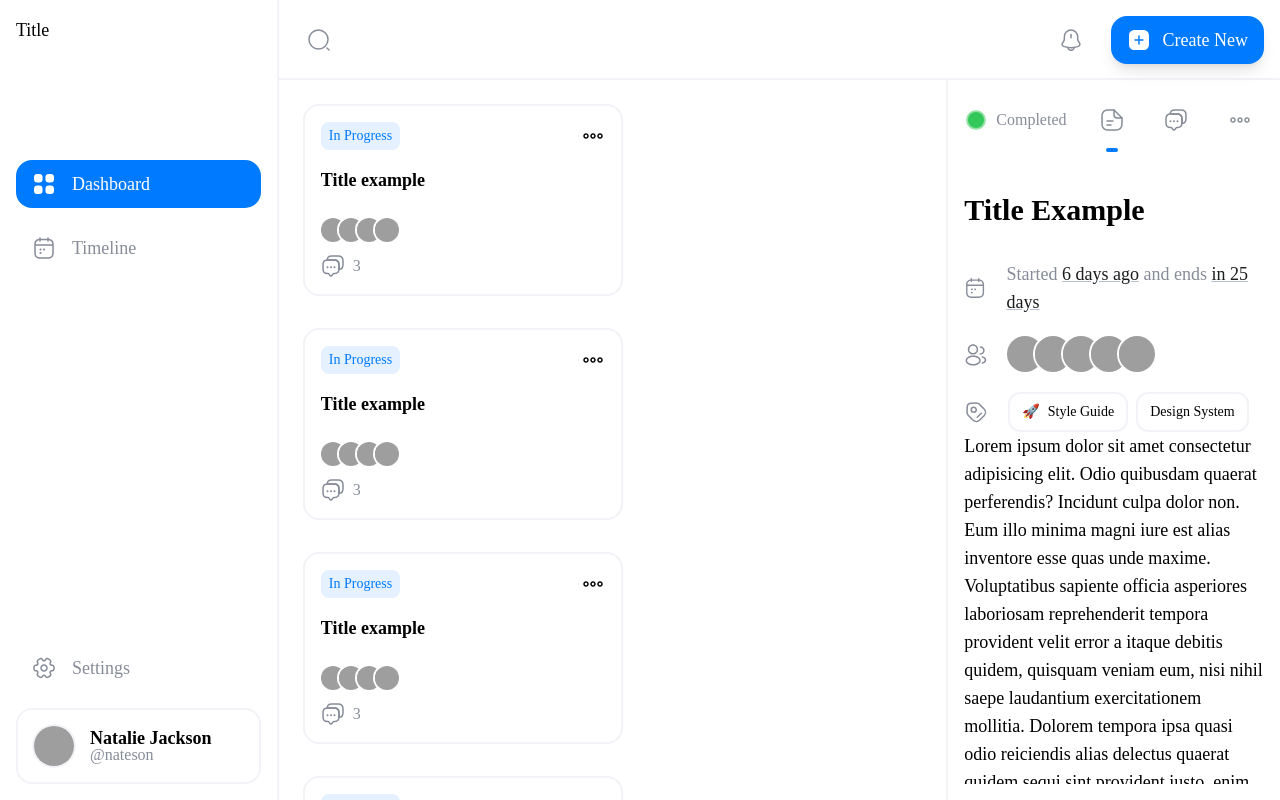
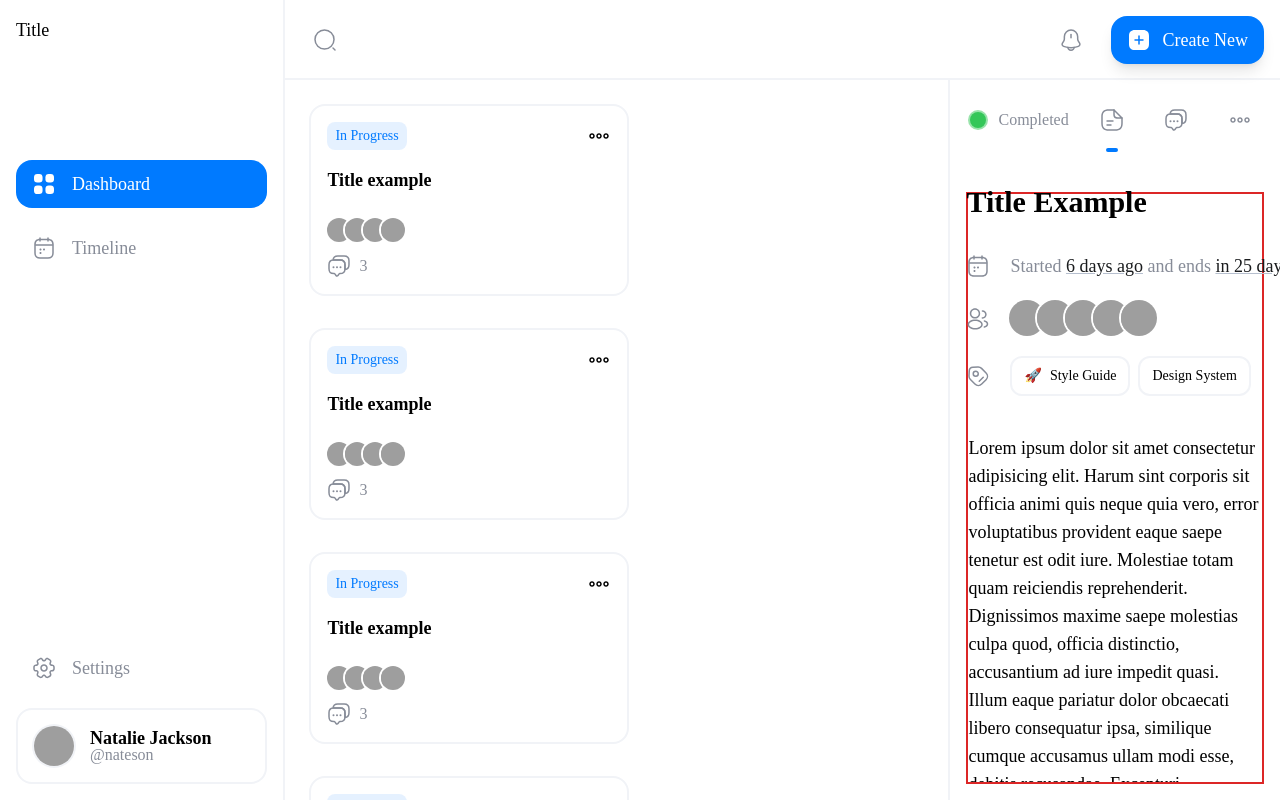
Before and after one commit to gochelias/tasklab, a Next.js app in the folder apps/web/: page / in a window 1280 px wide. Shown: the top 800 px of the page. Built offline with nearby package versions, Linux system fonts and the light colour scheme; grey boxes are pictures that could not be loaded.

Commit message:
refactor(web): view of the task panels

```diff
--- a/apps/web/package.json
+++ b/apps/web/package.json
@@ -12,18 +12,20 @@
 		"clean": "rimraf ./.next ./.turbo ./node_modules"
 	},
 	"dependencies": {
+		"@headlessui/react": "1.6.2",
 		"@tasklab/ui": "*",
-		"@headlessui/react": "1.6.2",
 		"formik": "2.2.9",
 		"moment": "2.29.3",
 		"next": "12.1.6",
 		"react": "18.1.0",
+		"react-custom-scrollbars": "4.2.1",
 		"react-dom": "18.1.0"
 	},
 	"devDependencies": {
 		"@tasklab/config": "*",
 		"@types/node": "17.0.32",
 		"@types/react": "18.0.9",
+		"@types/react-custom-scrollbars": "^4.0.10",
 		"autoprefixer": "10.4.7",
 		"eslint": "8.15.0",
 		"next-transpile-modules": "9.0.0",
--- a/apps/web/src/components/task/TaskInfo.tsx
+++ b/apps/web/src/components/task/TaskInfo.tsx
@@ -1,127 +1,69 @@
-import { CalendarIcon, ProfileUserIcon, Tag, TagIcon } from '@tasklab/ui';
-import moment from 'moment';
-import { AvatarsStacked } from './AvatarStacked';
-
-const startsAtDate = moment('2022-05-16T16:04:02.715Z').format('MMM Do YY');
-const startsAt = moment('2022-05-16T16:04:02.715Z').fromNow();
-const endsAt = moment('2022-06-16T16:04:02.715Z').fromNow();
-const endsAtDate = moment('2022-06-16T16:04:02.715Z').format('MMM Do YY');
-
-const img =
-	'https://images.unsplash.com/photo-1597223557154-721c1cecc4b0?ixlib=rb-1.2.1&ixid=MnwxMjA3fDB8MHxzZWFyY2h8Mnx8aHVtYW4lMjBmYWNlfGVufDB8fDB8fA%3D%3D&w=1000&q=80';
-const task = {
-	id: '1',
-	title: 'Title example',
-	assignedTo: [img, img, img, img, img],
-};
-
 export const TaskInfo = () => (
 	<>
-		<div className="absolute">
-			<h1 className="text-3xl font-semibold">Title Example</h1>
-			<div className="my-8 space-y-5">
-				<div className="text-100-light dark:text-100-dark flex select-none items-center space-x-5">
-					<CalendarIcon />
-					<p>
-						Started{' '}
-						<span
-							title={startsAtDate}
-							className="decoration-200-light dark:decoration-200-dark text-black underline dark:text-white"
-						>
-							{startsAt}
-						</span>{' '}
-						and ends{' '}
-						<span
-							title={endsAtDate}
-							className="decoration-200-light dark:decoration-200-dark text-black underline dark:text-white"
-						>{`${endsAt}`}</span>
-					</p>
-				</div>
-				<div className="text-100-light dark:text-100-dark flex select-none items-center space-x-5">
-					<ProfileUserIcon />
-					<div className="flex items-center -space-x-2 ">
-						<AvatarsStacked task={task} max="20" isPreview={true} />
-					</div>
-				</div>
-				<div className="my-4 flex items-center space-x-5">
-					<TagIcon className="text-100-light dark:text-100-dark" />
-					<div className="flex space-x-2 text-sm ">
-						<button className="tag">
-							<Tag label="Style Guide" emoji="🚀" />
-						</button>
-						<button className="tag">
-							<Tag label="Design System" />
-						</button>
-					</div>
-				</div>
-			</div>
-		</div>
-		<div className="selection:bg-200-light h-full pt-60">
-			<p className="h-full overflow-y-auto">
-				Lorem ipsum dolor sit amet consectetur adipisicing elit. Odio
-				quibusdam quaerat perferendis? Incidunt culpa dolor non. Eum
-				illo minima magni iure est alias inventore esse quas unde
-				maxime. Voluptatibus sapiente officia asperiores laboriosam
-				reprehenderit tempora provident velit error a itaque debitis
-				quidem, quisquam veniam eum, nisi nihil saepe laudantium
-				exercitationem mollitia. Dolorem tempora ipsa quasi odio
-				reiciendis alias delectus quaerat quidem sequi sint provident
-				iusto, enim excepturi corporis molestiae cumque, repellat
-				mollitia quisquam quae in, expedita necessitatibus! Ipsum ipsa
-				necessitatibus quibusdam reprehenderit tempora accusantium,
-				alias possimus. Earum impedit blanditiis consequatur quisquam
-				omnis et aspernatur soluta aperiam nostrum officiis commodi
-				asperiores, facere deleniti culpa at nesciunt nobis placeat!
-				Modi perspiciatis optio illum error autem voluptatibus dolor
-				laboriosam officiis facilis incidunt nulla dignissimos
-				asperiores omnis, nemo illo tempore veniam officia neque
-				aspernatur repellat qui. Repudiandae, saepe quis sunt
-				voluptatibus quam, laborum eveniet fugit consectetur dolore
-				reiciendis nesciunt, dignissimos debitis obcaecati suscipit odit
-				reprehenderit ea blanditiis tempore delectus! At culpa odit,
-				tempora impedit, molestias iusto eveniet ratione veniam
-				laudantium numquam, excepturi est? Ut itaque, deleniti veniam
-				expedita aut dolorum atque beatae quis nihil voluptas deserunt
-				ab eius pariatur eligendi, corrupti, minus animi voluptatibus.
-				Nostrum nihil dolore reprehenderit illo enim iusto architecto
-				minus obcaecati quas, harum, doloribus non? Accusamus expedita
-				deserunt voluptatem eligendi animi cumque quaerat non inventore
-				totam doloribus, sunt doloremque nobis saepe officiis impedit!
-				Sunt sequi voluptas odio consequuntur. Assumenda perferendis
-				quibusdam beatae, maiores ducimus quis debitis sequi sapiente,
-				pariatur doloribus voluptates aut, et dolor eos quisquam.
-				Pariatur, sint. Eveniet quam repellat enim aliquam, earum error
-				quod nemo voluptatum tempore similique magnam optio voluptate
-				expedita ea eaque, minima in delectus aliquid magni! Rem sequi
-				ipsa blanditiis, cum pariatur nam ullam, odio nulla, ab
-				consectetur neque. Ipsa corporis perferendis incidunt, inventore
-				explicabo commodi magnam praesentium dignissimos nam suscipit
-				error fugit porro laudantium ipsam officiis iste veniam
-				accusamus, unde nisi non iusto quos debitis illo velit. Nesciunt
-				tempora impedit ut, beatae eveniet id! Eaque exercitationem, ad
-				voluptatem impedit nisi harum ratione saepe et facilis velit
-				blanditiis dolorum obcaecati tempora vel itaque aut, architecto
-				in, corrupti a. Consectetur qui ipsa, fuga modi esse
-				consequuntur officiis unde, quia, iusto expedita dolores.
-				Praesentium voluptas iure eligendi eaque ullam consequatur. Ea,
-				magnam nam. Veritatis dolorem fugiat eligendi numquam aspernatur
-				voluptatem perspiciatis dolore hic nesciunt quam accusantium
-				ratione consectetur beatae natus maiores deleniti veniam
-				delectus optio quae id, maxime quod est. Aut culpa sit eum, hic
-				nesciunt laboriosam voluptatibus provident, sed repellendus
-				voluptatem iusto ullam! Dolorum non iusto esse distinctio
-				pariatur assumenda inventore iure labore maxime omnis corporis
-				error nostrum, corrupti est quaerat neque in reiciendis quod
-				amet ex ipsa a! Explicabo omnis a corrupti, fuga voluptatibus
-				nostrum perferendis. Delectus veritatis nam nostrum non vel,
-				velit minus praesentium nulla eligendi voluptate sint, ducimus
-				iste reiciendis voluptas provident dolorem, laborum
-				reprehenderit architecto cum? Vitae maiores, fugiat aperiam nam
-				officiis adipisci neque tenetur tempora facilis! Cum illum
-				molestiae eaque. Sit omnis quidem nesciunt magnam veniam
-				doloribus mollitia unde optio maiores consequuntur amet
-				explicabo magni reiciendis asperiores, veritatis necessitatibus
-				non illum laborum! - FIN
+		<div className="selection:bg-200-light h-full border-2 border-red-600  pt-60">
+			<p className="h-full max-h-full overflow-y-auto">
+				Lorem ipsum dolor sit amet consectetur adipisicing elit. Harum
+				sint corporis sit officia animi quis neque quia vero, error
+				voluptatibus provident eaque saepe tenetur est odit iure.
+				Molestiae totam quam reiciendis reprehenderit. Dignissimos
+				maxime saepe molestias culpa quod, officia distinctio,
+				accusantium ad iure impedit quasi. Illum eaque pariatur dolor
+				obcaecati libero consequatur ipsa, similique cumque accusamus
+				ullam modi esse, debitis recusandae. Excepturi consectetur omnis
+				molestiae cum saepe impedit repellat corrupti voluptate
+				aspernatur, recusandae non porro sunt repellendus neque, at
+				ducimus officia ipsum laboriosam minus doloremque quia ipsa vel
+				cumque provident? Porro, repudiandae obcaecati doloribus
+				temporibus est consequatur quidem. Magni, quod, pariatur neque
+				voluptas at maxime consequuntur unde quas necessitatibus cum
+				quaerat qui? Hic porro aspernatur exercitationem numquam
+				laudantium eos provident voluptate ut optio itaque, tempora
+				fugiat quae, odio, labore similique ratione dignissimos autem!
+				Nemo consectetur ratione amet eaque omnis corrupti atque
+				cupiditate dolore facilis repellendus nisi quas iste nostrum
+				tenetur recusandae, ullam tempora facere aperiam quae suscipit
+				quos ipsum reprehenderit perferendis perspiciatis. Architecto
+				nulla amet tempora numquam doloribus velit debitis quibusdam
+				ducimus suscipit quasi, atque quam explicabo error vel
+				reiciendis impedit modi voluptatum! Voluptatum iure quis maiores
+				neque totam eaque veritatis optio hic impedit earum, placeat
+				omnis necessitatibus saepe, cum, inventore minima quas quos.
+				Optio delectus similique sunt laborum, atque autem asperiores
+				impedit odit sequi voluptatum at veritatis tempora temporibus
+				minus nam distinctio est numquam? Magni vitae ducimus laudantium
+				quasi nam dolores sint magnam distinctio atque dignissimos.
+				Eligendi maiores deserunt id dicta cum, obcaecati, repellat unde
+				perferendis facilis, doloribus tempora! Nemo, expedita molestias
+				necessitatibus itaque eos veritatis fugiat suscipit cumque nisi
+				aperiam minus adipisci autem beatae natus libero officia at
+				ullam facere repellendus excepturi harum repellat voluptates?
+				Dolore est, vel veritatis tempore molestiae excepturi
+				repudiandae eaque nulla id, ea sint! Porro nisi quasi laborum
+				facilis nemo eius fugit eveniet minus. Quasi dolorem quidem, hic
+				temporibus asperiores eligendi amet sed pariatur blanditiis
+				animi voluptates culpa perferendis provident quod qui veniam
+				esse eos illum ad magnam eum officiis dolore quia repellat.
+				Ratione numquam, nulla aperiam omnis corrupti minima rerum. A
+				recusandae repellendus culpa sequi ea dolorum maxime, temporibus
+				magni rem velit ut corrupti. Totam repellat minima id
+				reprehenderit qui commodi eius tempore. Fuga quaerat, laudantium
+				fugiat ullam vitae odit eius maxime nobis explicabo architecto?
+				Velit, mollitia! Quibusdam, magnam fuga accusantium qui ducimus
+				impedit debitis quo delectus voluptatibus neque vitae voluptatem
+				est ipsa vel itaque minus ipsam praesentium atque ad recusandae.
+				Molestiae laborum reiciendis expedita qui? Deleniti, ipsa?
+				Aperiam, reiciendis. Deleniti excepturi esse blanditiis nihil.
+				Soluta nostrum, provident rerum ut repudiandae assumenda,
+				quaerat aut ipsa non enim optio deserunt quidem laudantium
+				numquam. Expedita delectus suscipit minus et autem ex quas,
+				enim, mollitia cum accusantium officia laboriosam voluptatem
+				debitis ad libero pariatur nisi. Magni odit, omnis, corrupti
+				consequatur debitis dolores quo porro deserunt sequi quos
+				laborum alias quaerat suscipit architecto enim pariatur illo
+				eius vitae. Ipsam fugiat corporis et fugit asperiores, explicabo
+				hic exercitationem. In autem nulla cumque illo, provident totam,
+				distinctio, libero repellat sint ratione id aliquid quis optio
+				quam fuga accusantium enim. FIN...
 			</p>
 		</div>
 	</>
--- a/apps/web/src/components/task/TaskPreview.tsx
+++ b/apps/web/src/components/task/TaskPreview.tsx
@@ -1,7 +1,32 @@
-import { IconButton, MoreIcon, TaskTabs, TaskStatus } from '@tasklab/ui';
+import {
+	IconButton,
+	MoreIcon,
+	TaskTabs,
+	TaskStatus,
+	CalendarIcon,
+	ProfileUserIcon,
+	Tag,
+	TagIcon,
+} from '@tasklab/ui';
 import { Tab } from '@headlessui/react';
+import moment from 'moment';
+import { AvatarsStacked } from './AvatarStacked';
 
-import { Panels } from './Panels';
+import { TaskInfo } from './TaskInfo';
+import { TaskComments } from './TaskComments';
+
+const startsAtDate = moment('2022-05-16T16:04:02.715Z').format('MMM Do YY');
+const startsAt = moment('2022-05-16T16:04:02.715Z').fromNow();
+const endsAt = moment('2022-06-16T16:04:02.715Z').fromNow();
+const endsAtDate = moment('2022-06-16T16:04:02.715Z').format('MMM Do YY');
+
+const img =
+	'https://images.unsplash.com/photo-1597223557154-721c1cecc4b0?ixlib=rb-1.2.1&ixid=MnwxMjA3fDB8MHxzZWFyY2h8Mnx8aHVtYW4lMjBmYWNlfGVufDB8fDB8fA%3D%3D&w=1000&q=80';
+const task = {
+	id: '1',
+	title: 'Title example',
+	assignedTo: [img, img, img, img, img],
+};
 
 export const TaskPreview = () => (
 	<>
@@ -18,10 +43,58 @@ export const TaskPreview = () => (
 						</div>
 					</div>
 				</div>
+				<div className="absolute">
+					<h1 className="text-3xl font-semibold">Title Example</h1>
+					<div className="my-8 space-y-5">
+						<div className="text-100-light dark:text-100-dark flex select-none items-center space-x-5">
+							<CalendarIcon />
+							<p>
+								Started{' '}
+								<span
+									title={startsAtDate}
+									className="decoration-200-light dark:decoration-200-dark text-black underline dark:text-white"
+								>
+									{startsAt}
+								</span>{' '}
+								and ends{' '}
+								<span
+									title={endsAtDate}
+									className="decoration-200-light dark:decoration-200-dark text-black underline dark:text-white"
+								>{`${endsAt}`}</span>
+							</p>
+						</div>
+						<div className="text-100-light dark:text-100-dark flex select-none items-center space-x-5">
+							<ProfileUserIcon />
+							<div className="flex items-center -space-x-2 ">
+								<AvatarsStacked
+									task={task}
+									max="20"
+									isPreview={true}
+								/>
+							</div>
+						</div>
+						<div className="my-4 flex items-center space-x-5">
+							<TagIcon className="text-100-light dark:text-100-dark" />
+							<div className="flex space-x-2 text-sm ">
+								<button className="tag">
+									<Tag label="Style Guide" emoji="🚀" />
+								</button>
+								<button className="tag">
+									<Tag label="Design System" />
+								</button>
+							</div>
+						</div>
+					</div>
+				</div>
 			</div>
-			<div className="h-full w-full pt-24">
-				<Tab.Panels className="relative flex h-full max-w-[747.333px]">
-					<Panels />
+			<div className="flex h-full w-full flex-col">
+				<Tab.Panels className="h-full pt-24">
+					<Tab.Panel className="flex h-full">
+						<TaskInfo />
+					</Tab.Panel>
+					<Tab.Panel className="flex h-full flex-col">
+						<TaskComments />
+					</Tab.Panel>
 				</Tab.Panels>
 			</div>
 		</Tab.Group>
--- a/packages/ui/src/styles/index.css
+++ b/packages/ui/src/styles/index.css
@@ -54,6 +54,7 @@
 		relative
 		h-full
 		w-1/3
+		max-w-[747.333px]
 		overflow-hidden
 		border-l-2
 		p-4;
```
Also changed, not shown: apps/web/src/components/task/TaskComments.tsx (+29 -14 lines), 1 other file (tests, documents, lock files or other folders).
